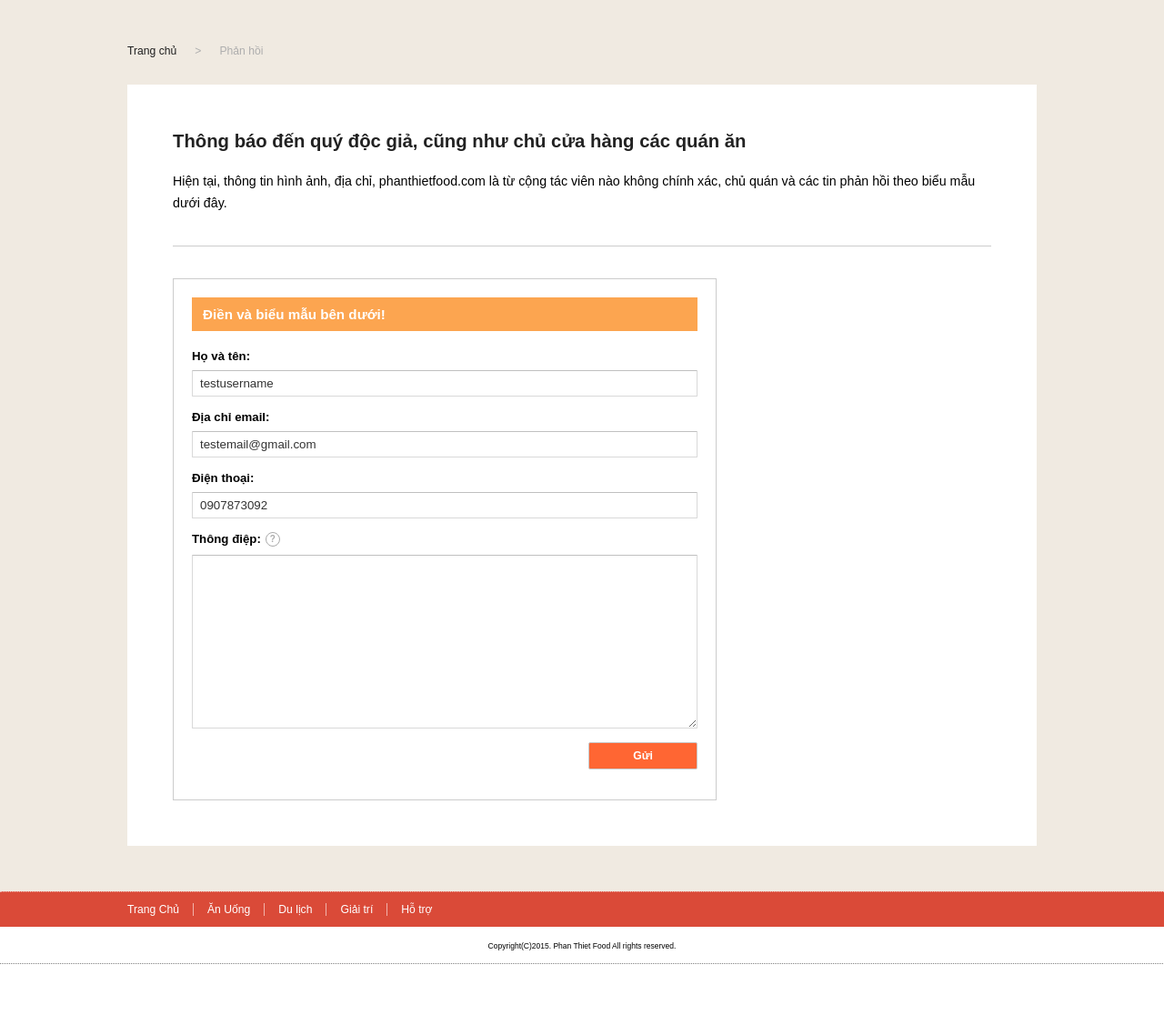
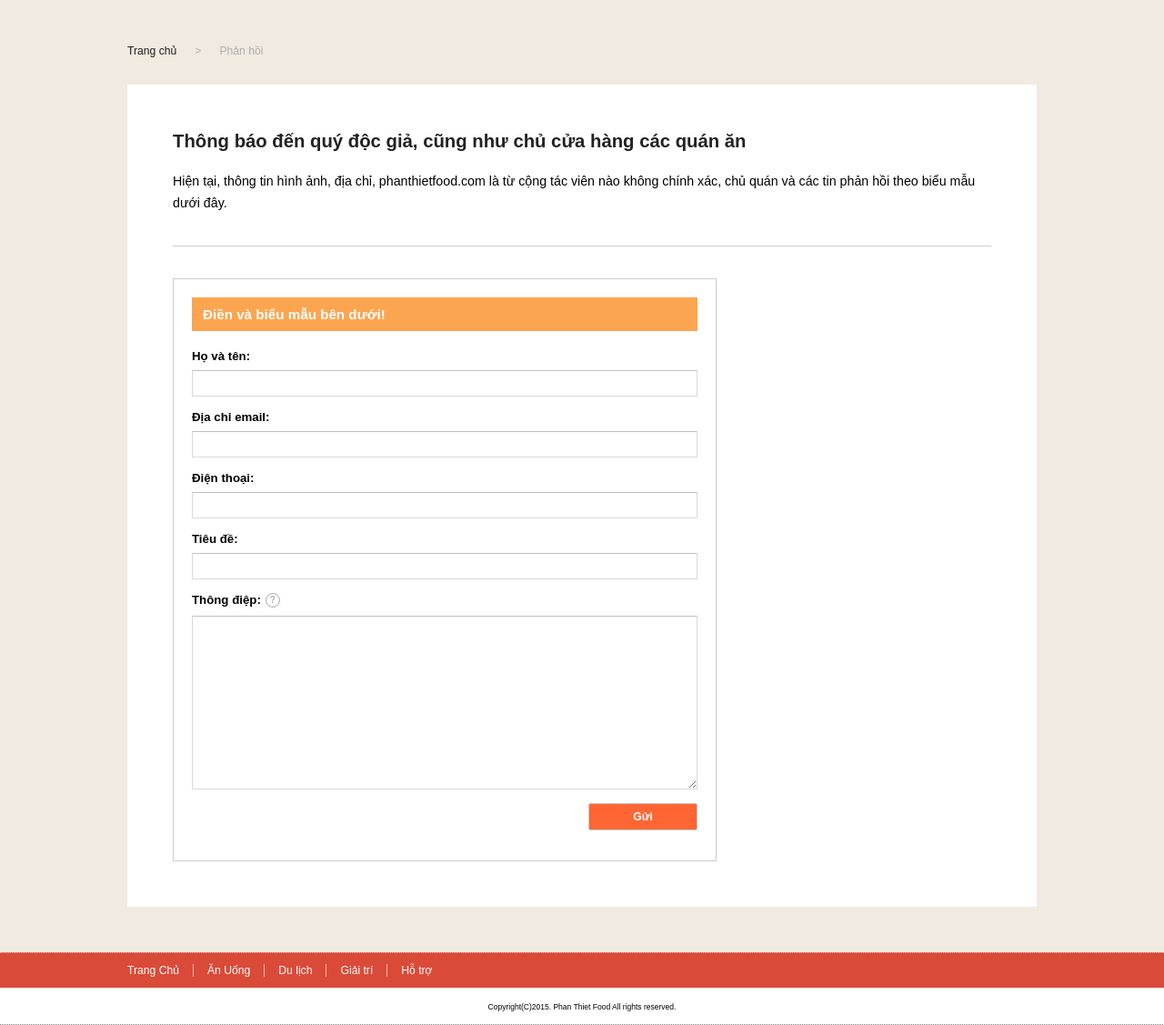
Before and after one commit to nikoladang/phan-thiet-food, a Django app: page / in a window 1280 px wide. Shown: the part 36-1163 px from the top of the page at 91% size. Before the commit the page ends 1096 px from the top, so only its background shows below. Run offline with Django 3.2, Linux system fonts and the light colour scheme.

Commit message:
change email template

```diff
--- a/contact/templates/home.html
+++ b/contact/templates/home.html
@@ -66,28 +66,35 @@
                     <dl>
                       <dt>Họ và tên:</dt>
                       <dd>
-                        <input type="text" id="contact_name" class="name" name="full_name" value="testusername">
+                        <input type="text" id="contact_name" class="name" name="full_name">
                         <span class="error" id="error_name">This field is required</span>
                       </dd>
                     </dl>
                     <dl>
                       <dt>Địa chỉ email:</dt>
                       <dd>
-                        <input type="text" id="contact_email" class="email" name="email" value="testemail@gmail.com">
+                        <input type="text" id="contact_email" class="email" name="email">
                         <span class="error" id="error_email">A valid email address is required</span>
                       </dd>
                     </dl>
                     <dl>
                       <dt>Điện thoại:</dt>
                       <dd>
-                        <input type="text" id="contact_tel"class="tel" name="phone" value="0907873092">
+                        <input type="text" id="contact_tel"class="tel" name="phone">
                         <span class="error" id="error_tel">A valid phone is required</span>
+                      </dd>
+                    </dl>
+                    <dl>
+                      <dt>Tiêu đề:</dt>
+                      <dd>
+                        <input type="text" id="contact_tel"class="tel" name="title">
+                        <span class="error" id="error_tel">This field is required</span>
                       </dd>
                     </dl>
                     <dl class="help_note">
                       <dt class="text_area"><span>Thông điệp:</span><span id="alert_help" class="help_symbol">?</span></dt>
                       <dd>
-                        <textarea cols="70" rows="7" id="contact_comment" class="comment" name="message" value="testmessage"></textarea>
+                        <textarea cols="70" rows="7" id="contact_comment" class="comment" name="message"></textarea>
                         <span class="error" id="error_comment">This field is required</span>
                       </dd>
                       <dd class="help_txt">
--- a/contact/views.py
+++ b/contact/views.py
@@ -31,15 +31,33 @@ def home(request):
             print(instance.phone)
             # print(instance.title)
             print(instance.message)
+            # mail = EmailMultiAlternatives(
+				# subject="[PhanThietFood] Contact | %s - %s" % (instance.full_name, instance.title),
+    			# body=instance.message,
+	 		# 	from_email="%s <ptf@phanthietfood.com>" % (instance.full_name),
+            #     # from_email="Yamil Asusta <ptf@phanthietfood.com>",
+ 			# 	to=["ptf@phanthietfood.com"],
+			 #    headers={"Reply-To": "ptf@phanthietfood.com"}
+            # )
+            # # mail.attach_alternative("<p>This is a simple HTML email body</p>", "text/html")
+            mail_subject="[PhanThietFood] Contact | %s - %s" % (instance.full_name, instance.title)
+            mail_body="Full name: " + instance.full_name + "<br>" + \
+                        "Email: " + instance.email +  "<br>"  + \
+                        "Phone: " + instance.phone +  "<br>"  + \
+                        "Title: " + instance.title +  "<br>"  + \
+                        "Message: " + instance.message
+            mail_from_email="%s <ptf@phanthietfood.com>" % (instance.full_name)
+            mail_to=["ptf@phanthietfood.com"]
+            mail_headers={"Reply-To": "ptf@phanthietfood.com"}
             mail = EmailMultiAlternatives(
-				subject="[PhanThietFood] Contact - %s" % (instance.full_name),
-    			body=instance.message,
-	 			from_email="%s <ptf@phanthietfood.com>" % (instance.full_name),
+				subject=mail_subject,
+    			body=mail_body,
+	 			from_email=mail_from_email,
                 # from_email="Yamil Asusta <ptf@phanthietfood.com>",
- 				to=["ptf@phanthietfood.com"],
-			    headers={"Reply-To": "ptf@phanthietfood.com"}
+ 				to=mail_to,
+			    headers=mail_headers
             )
-            # mail.attach_alternative("<p>This is a simple HTML email body</p>", "text/html")
+            mail.attach_alternative(mail_body, "text/html")
             mail.send()
         except:
             print("Unexpected error:", sys.exc_info()[0])
```
Also changed, not shown: db.sqlite3.
